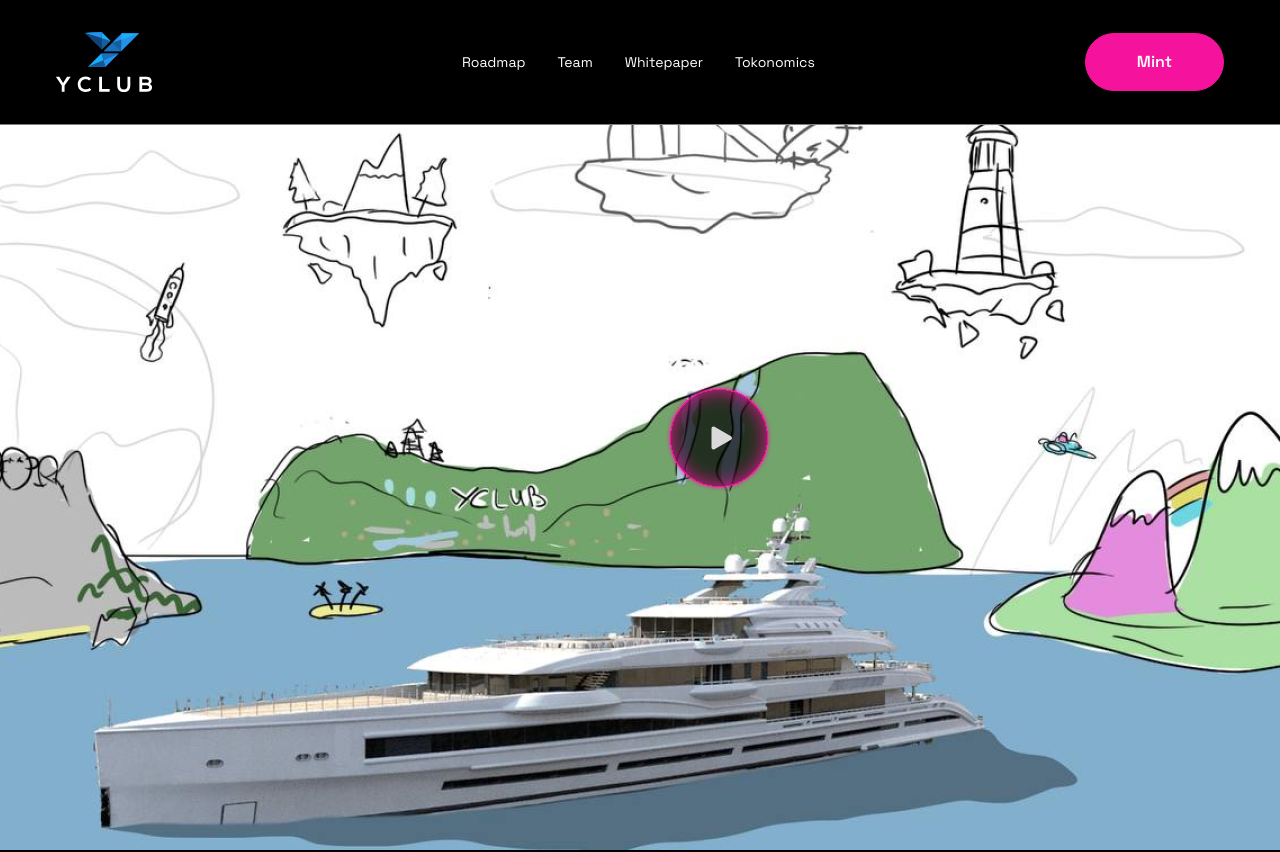
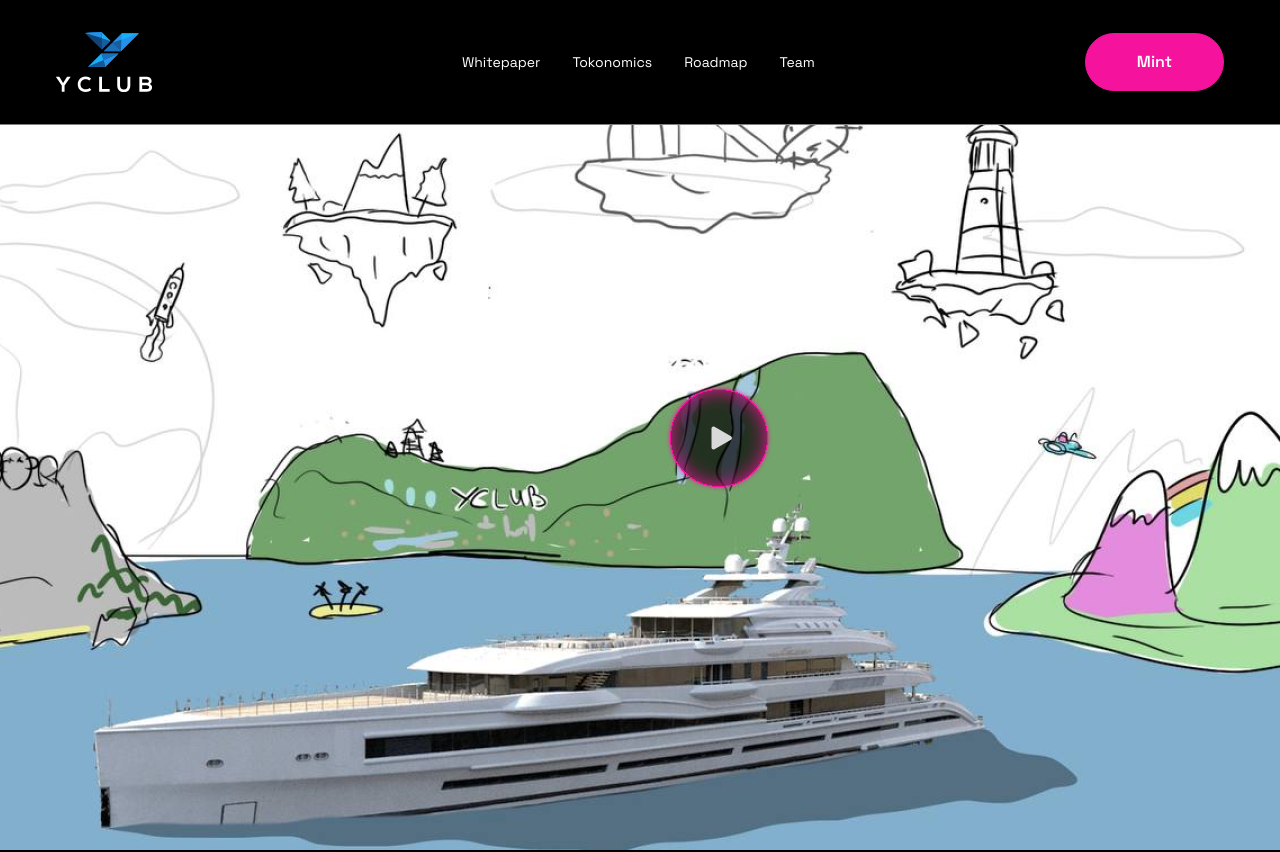
Before and after one commit to yclub-io/yachts-lending, a Next.js app: page / in a window 1280 px wide. Shown: the top 852 px of the page. Built offline with nearby package versions, Linux system fonts and the light colour scheme.

Commit message:
Order of headings changed

```diff
--- a/components/Header.js
+++ b/components/Header.js
@@ -25,10 +25,10 @@ const Header = () => {
         />
         {/*--menu-items--*/}
         <div className="hidden space-x-8 pl-[40px] text-sm lg:flex">
+          <a href="">Whitepaper</a>
+          <a href="">Tokonomics</a>
           <a href="#roadmap">Roadmap</a>
           <a href="#team">Team</a>
-          <a href="">Whitepaper</a>
-          <a href="">Tokonomics</a>
         </div>
 
         {/*MINT button*/}
```
